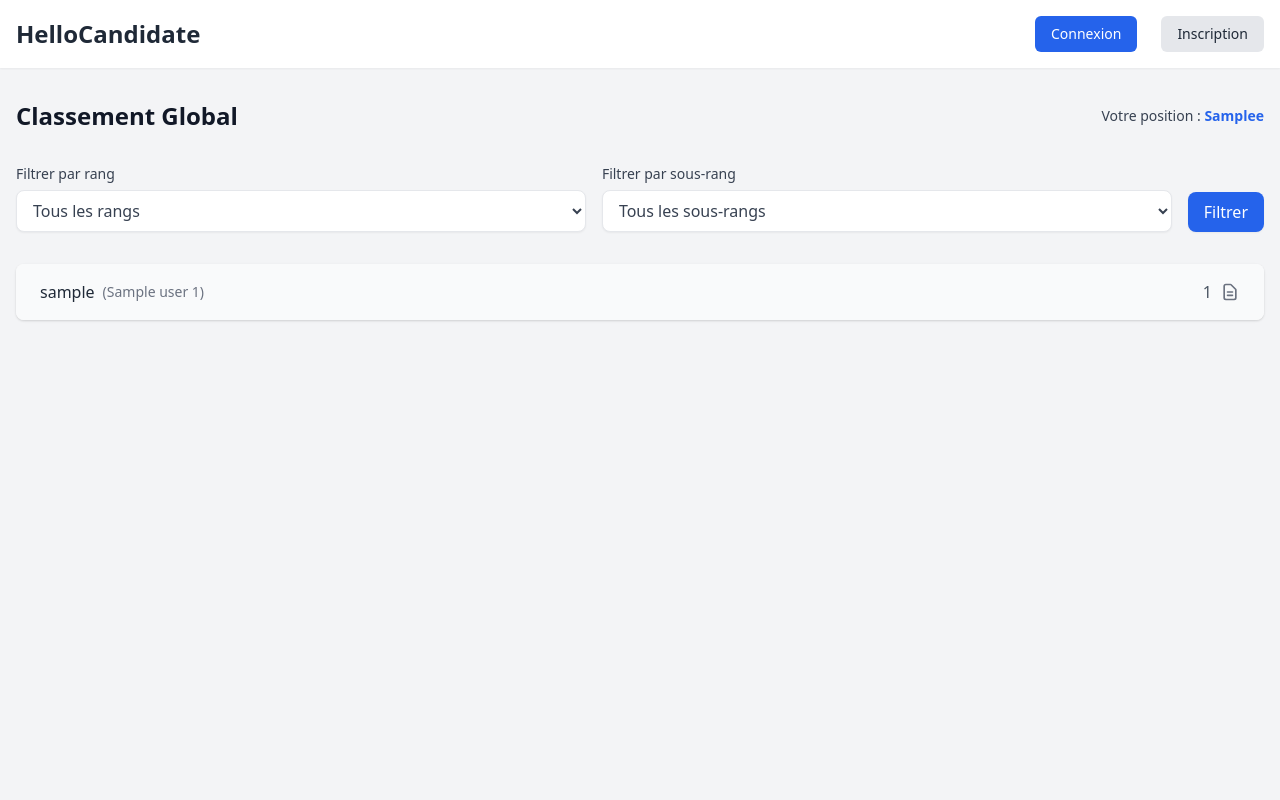
After one commit to Maxence-villet/HelloCandidate, a PHP site: template views/ranking.php in a window 1280 px wide. The commit adds this page. Run offline with PHP 8.4, Linux system fonts and the light colour scheme; the template is opened without the code that fills it: most values are stand-ins (such as "Sample title", 1, 10 or a date in 2020); some libraries are stand-ins or nearby versions.

Commit message:
add golbal ranking system

```diff
--- a/index.php
+++ b/index.php
@@ -35,6 +35,12 @@ switch ($request) {
         }
         break;
 
+    case '/rankings':
+        require __DIR__ . '/controllers/RankingController.php';
+        $controller = new RankingController();
+        $controller->showRanking();
+        break;
+
     case '/notifications':
         require __DIR__ . '/controllers/NotificationsController.php';
         $controller = new NotificationsController();
--- /dev/null
+++ b/views/ranking.php
@@ -0,0 +1,102 @@
+<!DOCTYPE html>
+<html lang="fr">
+<head>
+    <meta charset="UTF-8">
+    <meta name="viewport" content="width=device-width, initial-scale=1.0">
+    <title>Classement Global - HelloCandidate</title>
+    <link href="https://cdn.jsdelivr.net/npm/tailwindcss@2.2.19/dist/tailwind.min.css" rel="stylesheet">
+</head>
+<body class="bg-gray-100 min-h-screen">
+    <?php include __DIR__ . '/../utils/header.php'; ?>
+
+    <div class="container mx-auto py-8 px-4">
+        <!-- Titre et position de l'utilisateur -->
+        <div class="flex flex-col sm:flex-row sm:justify-between sm:items-center mb-8 gap-4">
+            <h1 class="text-2xl font-bold text-gray-900">Classement Global</h1>
+            <?php if ($userPosition): ?>
+                <p class="text-gray-700 text-sm font-medium">
+                    Votre position : <span class="text-blue-600 font-semibold"><?php echo $userPosition; ?>e</span>
+                </p>
+            <?php endif; ?>
+        </div>
+
+        <!-- Formulaire de filtrage -->
+        <form method="POST" class="mb-8 flex flex-col sm:flex-row gap-4">
+            <!-- Filtre par rang -->
+            <div class="flex-1">
+                <label for="rank_filter" class="block text-sm font-medium text-gray-700 mb-1.5">Filtrer par rang</label>
+                <select
+                    name="rank_filter"
+                    id="rank_filter"
+                    class="w-full px-3 py-2 bg-white border border-gray-200 rounded-lg shadow-sm text-gray-700 focus:outline-none focus:ring-2 focus:ring-blue-500 focus:border-blue-500 transition-all duration-200"
+                >
+                    <option value="">Tous les rangs</option>
+                    <?php foreach ($sortedRankGroups as $rankName => $subRanks): ?>
+                        <option value="<?php echo htmlspecialchars($rankName); ?>" <?php echo ($rankFilter === $rankName) ? 'selected' : ''; ?>>
+                            <?php echo htmlspecialchars($rankName); ?>
+                        </option>
+                    <?php endforeach; ?>
+                </select>
+            </div>
+
+            <!-- Filtre par sous-rang -->
+            <div class="flex-1">
+                <label for="sub_rank_filter" class="block text-sm font-medium text-gray-700 mb-1.5">Filtrer par sous-rang</label>
+                <select
+                    name="sub_rank_filter"
+                    id="sub_rank_filter"
+                    class="w-full px-3 py-2 bg-white border border-gray-200 rounded-lg shadow-sm text-gray-700 focus:outline-none focus:ring-2 focus:ring-blue-500 focus:border-blue-500 transition-all duration-200"
+                >
+                    <option value="">Tous les sous-rangs</option>
+                    <?php for ($subRank = 3; $subRank >= 1; $subRank--): ?>
+                        <option value="<?php echo $subRank; ?>" <?php echo ($subRankFilter == $subRank) ? 'selected' : ''; ?>>
+                            <?php echo $subRank; ?>
+                        </option>
+                    <?php endfor; ?>
+                </select>
+            </div>
+
+            <!-- Bouton de filtrage -->
+            <div class="flex items-end">
+                <button
+                    type="submit"
+                    class="w-full sm:w-auto px-4 py-2 bg-blue-600 text-white font-medium rounded-lg shadow-sm hover:bg-blue-700 focus:outline-none focus:ring-2 focus:ring-blue-500 focus:ring-offset-2 transition-all duration-200"
+                >
+                    Filtrer
+                </button>
+            </div>
+        </form>
+
+
+        <!-- Liste des étudiants -->
+        <div class="bg-white shadow overflow-hidden sm:rounded-lg">
+            <?php if (empty($users)): ?>
+                <div class="p-8 text-center">
+                    <p class="text-gray-500">Aucun étudiant ne correspond aux critères sélectionnés.</p>
+                </div>
+            <?php else: ?>
+                <ul class="divide-y divide-gray-200">
+                    <?php foreach ($users as $index => $user): ?>
+                        <li class="px-6 py-4 flex justify-between items-center <?php echo $index % 2 === 0 ? 'bg-gray-50' : 'bg-white'; ?>">
+                            <!-- Nom et rang -->
+                            <div class="flex items-center space-x-2">
+                                <span class="text-gray-800 font-medium"><?php echo htmlspecialchars($user['username']); ?></span>
+                                <span class="text-sm text-gray-500">
+                                    (<?php echo htmlspecialchars($user['rank_name'] . ' ' . $user['sub_rank']); ?>)
+                                </span>
+                            </div>
+                            <!-- Nombre de candidatures et icône -->
+                            <div class="flex items-center space-x-2">
+                                <span class="text-gray-600"><?php echo $user['candidature_count']; ?></span>
+                                <svg class="h-5 w-5 text-gray-500" fill="none" viewBox="0 0 24 24" stroke="currentColor">
+                                    <path stroke-linecap="round" stroke-linejoin="round" stroke-width="2" d="M9 12h6m-6 4h6m2 5H7a2 2 0 01-2-2V5a2 2 0 012-2h5.586a1 1 0 01.707.293l5.414 5.414a1 1 0 01.293.707V19a2 2 0 01-2 2z" />
+                                </svg>
+                            </div>
+                        </li>
+                    <?php endforeach; ?>
+                </ul>
+            <?php endif; ?>
+        </div>
+    </div>
+</body>
+</html>
```
Also changed, not shown: controllers/RankingController.php (added, +107 -0 lines).
